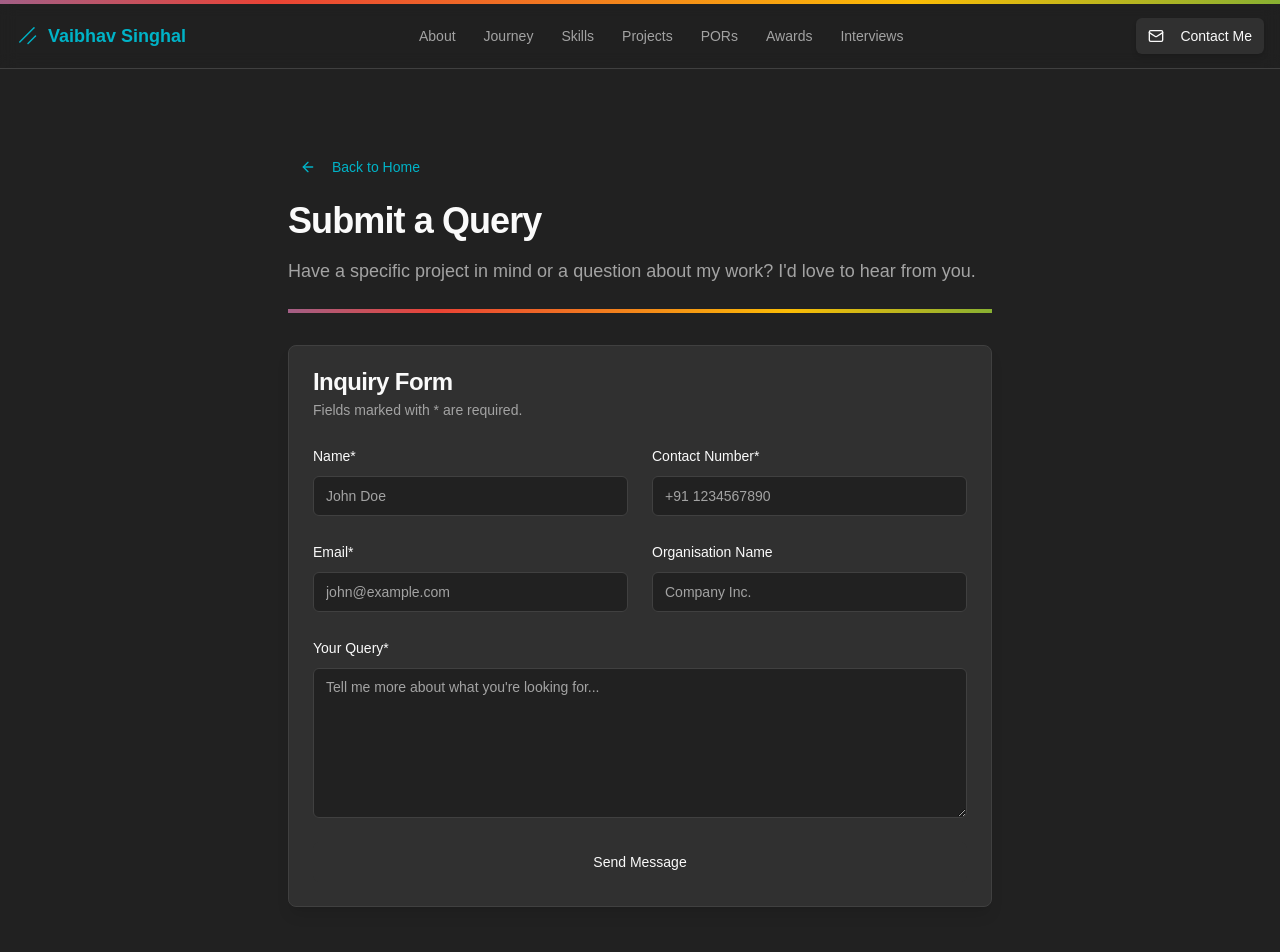
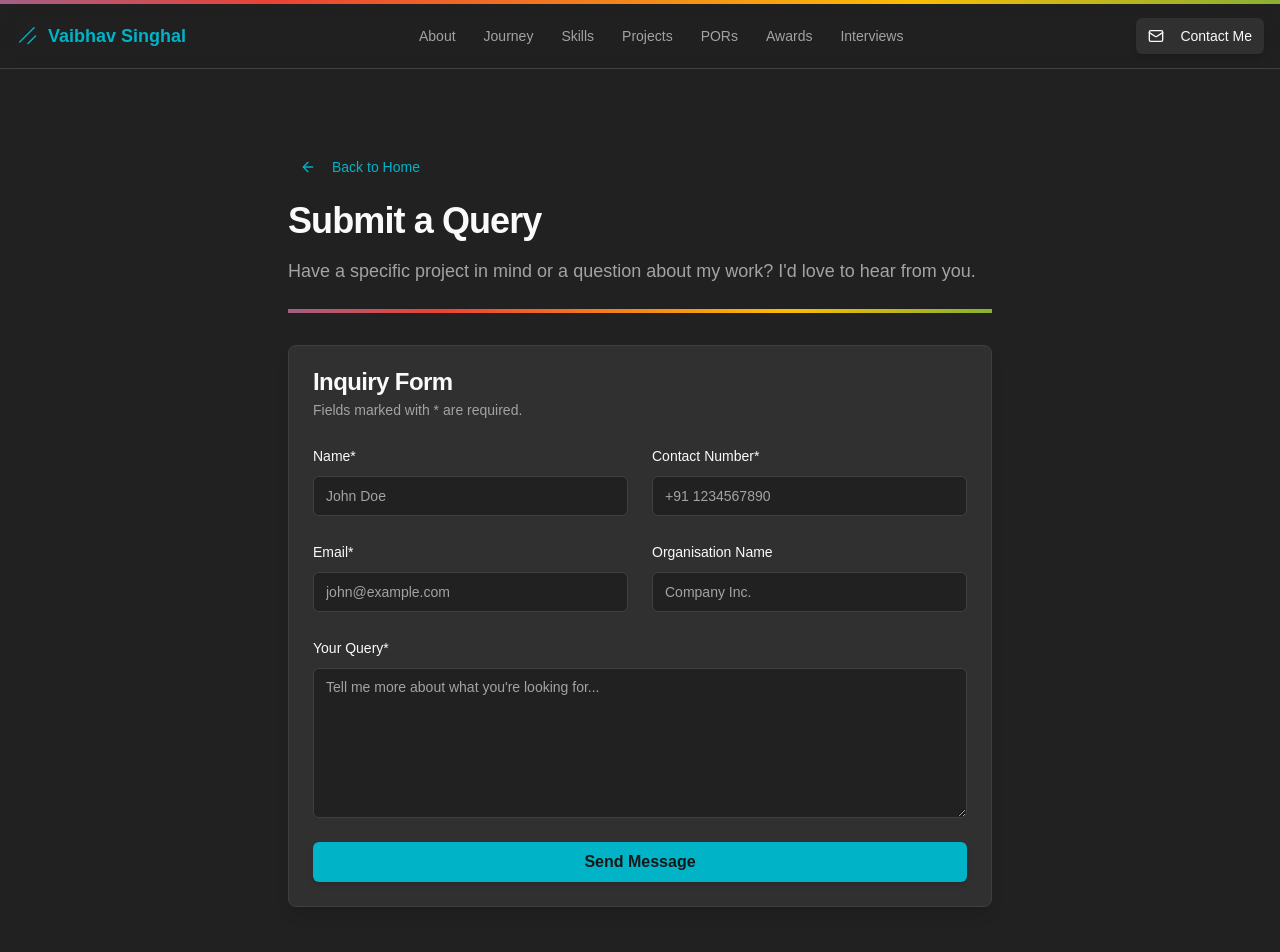
Before and after one commit to WebBhav/portfolio-pm, a Next.js app: page /query in a window 1280 px wide. Shown: the top 952 px of the page. Built offline with nearby package versions, Linux system fonts and the light colour scheme.

Commit message:
Send Message button in the query page isn't looking like a button.

```diff
--- a/src/app/query/page.tsx
+++ b/src/app/query/page.tsx
@@ -2,7 +2,6 @@
 'use client';
 
 import { useState } from 'react';
-import type { Metadata } from 'next';
 import { useForm } from 'react-hook-form';
 import { zodResolver } from '@hookform/resolvers/zod';
 import * as z from 'zod';
@@ -87,7 +86,7 @@ export default function QueryPage() {
           <p className="text-muted-foreground text-lg max-w-md">
             Your query has been received. I will get back to you as soon as possible.
           </p>
-          <Button asChild className="mt-8">
+          <Button asChild className="mt-8" variant="accent">
             <Link href="/">Back to Home</Link>
           </Button>
         </AnimatedSection>
@@ -199,7 +198,7 @@ export default function QueryPage() {
                   )}
                 />
 
-                <Button type="submit" className="w-full" disabled={isSubmitting}>
+                <Button type="submit" className="w-full text-base font-semibold" variant="accent" disabled={isSubmitting}>
                   {isSubmitting ? (
                     <>
                       <Loader2 className="mr-2 h-4 w-4 animate-spin" />
--- a/src/components/ui/button.tsx
+++ b/src/components/ui/button.tsx
@@ -1,3 +1,4 @@
+
 import * as React from "react"
 import { Slot } from "@radix-ui/react-slot"
 import { cva, type VariantProps } from "class-variance-authority"
@@ -18,6 +19,7 @@ const buttonVariants = cva(
           "bg-secondary text-secondary-foreground hover:bg-secondary/80",
         ghost: "hover:bg-accent hover:text-accent-foreground",
         link: "text-primary underline-offset-4 hover:underline",
+        accent: "bg-accent text-accent-foreground hover:bg-accent/90 shadow-md",
       },
       size: {
         default: "h-10 px-4 py-2",
```
